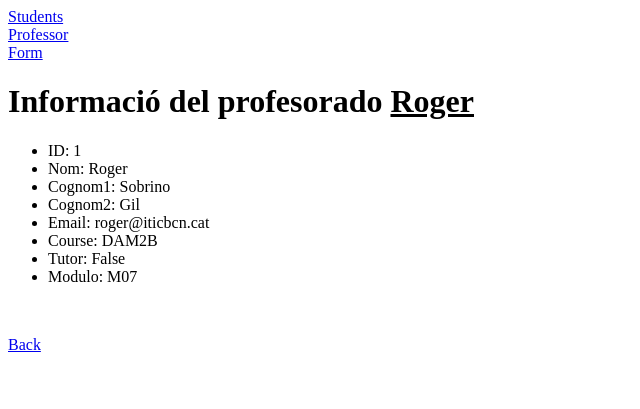
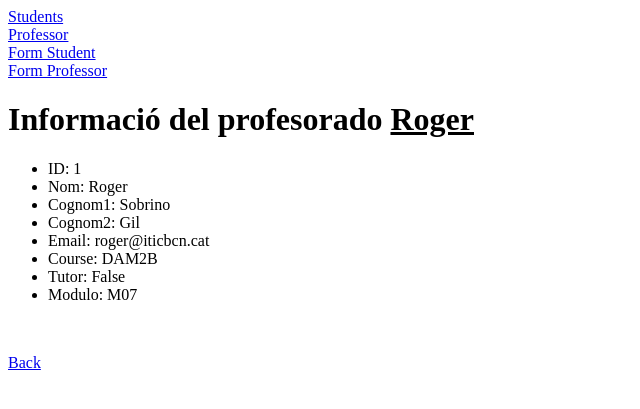
Before and after one commit to angelusMZ19/M07_UF4, a Django app: page /centre/professor/plusProfessor/1 in a window 1280 px wide. Shown: the top 409 px of the page, without its empty margins (0-640 px from the left). Run offline with Django 5.2, Linux system fonts and the light colour scheme.

Commit message:
enlace a la vista añadido

```diff
--- a/TIC_BCN_AEMZ/templates/index_centre.html
+++ b/TIC_BCN_AEMZ/templates/index_centre.html
@@ -9,7 +9,8 @@
 
     <a href="{% url 'students' %}">Students</a><br/>
     <a href="{% url 'professor' %}">Professor</a><br/>
-    <a href="{% url 'formUser' %}">Form</a><br/>
+    <a href="{% url 'form_S' %}">Form Student</a><br/>
+    <a href="{% url 'form_P' %}">Form Professor</a><br/>
 
     {% block content %}
     {% endblock %}
```
